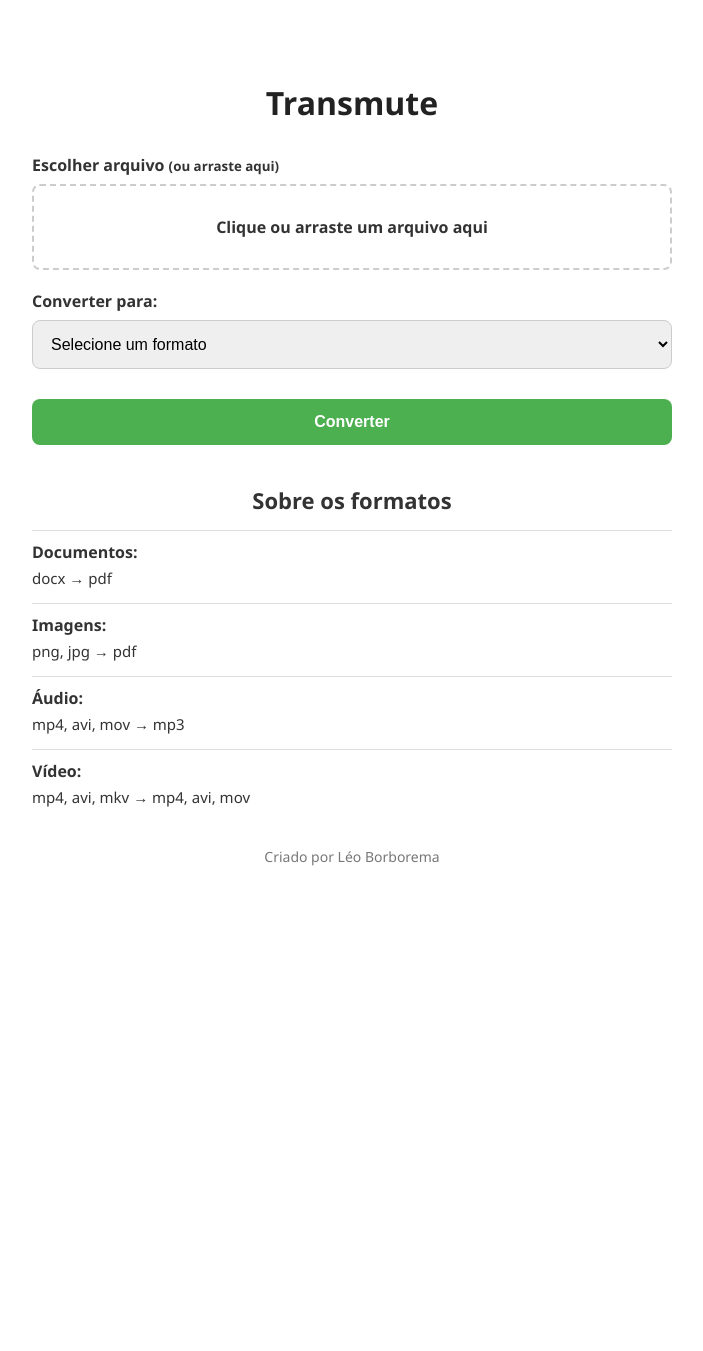
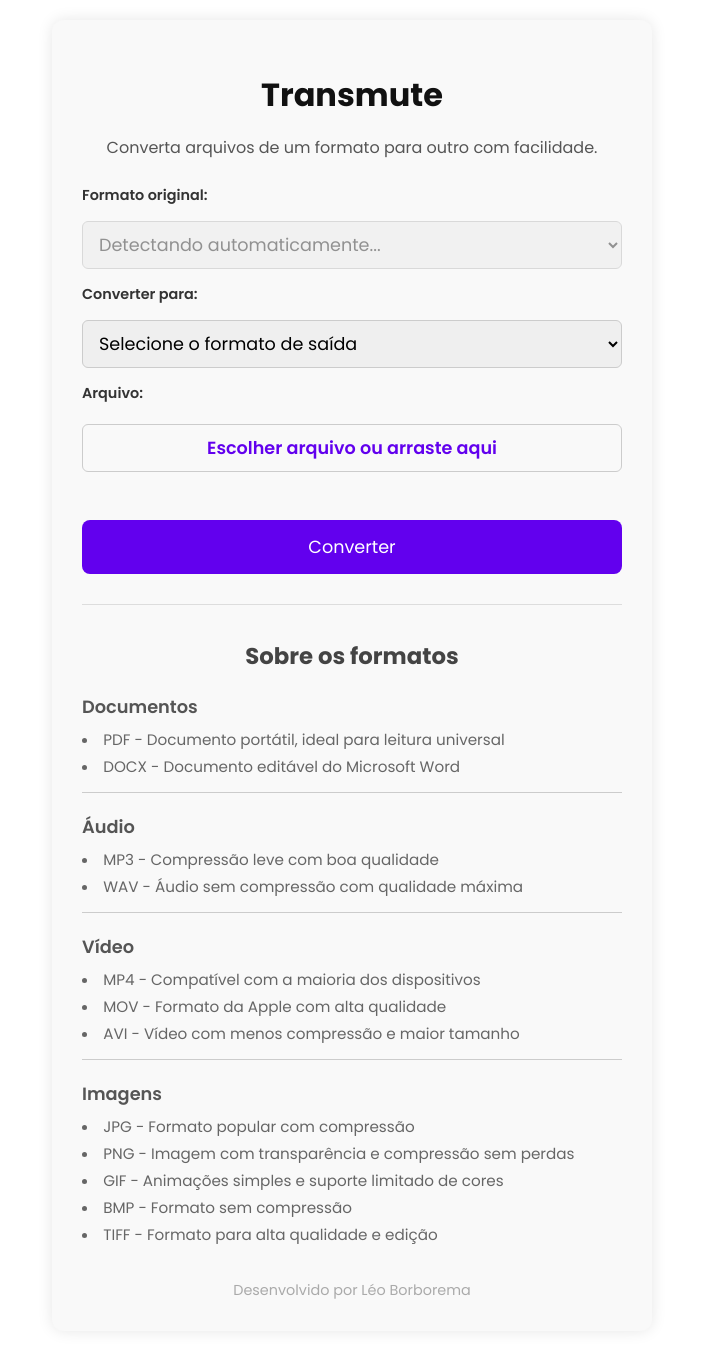
Before and after one commit to LeoBorborema/transmute, a Flask app: page / in a window 1280 px wide. Shown: the whole page, without its empty margins (288-991 px from the left). Before the commit the page ends 866 px from the top, so only its background shows below. Run offline with Flask 3, Linux system fonts and the light colour scheme.

Commit message:
Update index.html

```diff
--- a/templates/index.html
+++ b/templates/index.html
@@ -2,128 +2,182 @@
 <html lang="pt-BR">
 <head>
   <meta charset="UTF-8" />
-  <meta name="viewport" content="width=device-width, initial-scale=1.0"/>
-  <title>Transmute - Conversor de Arquivos</title>
+  <meta name="viewport" content="width=device-width, initial-scale=1" />
+  <title>Transmute - Conversor Online</title>
+  <link href="https://fonts.googleapis.com/css2?family=Poppins:wght@400;600;700&display=swap" rel="stylesheet"/>
   <style>
     body {
-      margin: 0;
-      font-family: "Segoe UI", sans-serif;
-      background: #ffffff;
+      background-color: #fff;
+      color: #222;
+      font-family: 'Poppins', 'Segoe UI', Tahoma, Geneva, Verdana, sans-serif;
+      margin: 0; padding: 0;
+      min-height: 100vh;
+      display: flex; justify-content: center; align-items: center; flex-direction: column;
+      padding: 20px;
+    }
+    .container {
+      max-width: 600px;
+      width: 100%;
+      background-color: #f9f9f9;
+      padding: 30px 30px;
+      border-radius: 12px;
+      box-shadow: 0 0 15px rgba(0,0,0,0.1);
+      text-align: center;
+      margin: auto;
+      box-sizing: border-box;
+    }
+    h1 {
+      margin-bottom: 8px;
+      font-weight: 700;
+      color: #111;
+    }
+    .subtitle {
+      margin-bottom: 25px;
+      font-size: 1rem;
+      color: #555;
+    }
+    form {
+      display: flex;
+      flex-direction: column;
+      gap: 15px;
+      position: relative;
+      z-index: 1;
+    }
+    label {
+      text-align: left;
+      font-weight: 600;
+      font-size: 0.9rem;
       color: #333;
     }
-
-    .container {
-      max-width: 640px;
-      margin: 40px auto;
-      padding: 20px;
-    }
-
-    h1 {
-      text-align: center;
-      margin-bottom: 30px;
-      font-size: 32px;
-      color: #222;
-    }
-
-    .field {
-      margin-bottom: 20px;
-    }
-
-    .field label {
-      display: block;
-      font-weight: 600;
-      margin-bottom: 8px;
-    }
-
-    .file-label {
-      display: flex;
-      justify-content: center;
-      align-items: center;
-      border: 2px dashed #ccc;
-      border-radius: 8px;
-      padding: 30px;
-      text-align: center;
-      cursor: pointer;
-      transition: background 0.2s;
-      font-size: 16px;
-    }
-
-    .file-label:hover {
-      background: #f9f9f9;
-    }
-
     input[type="file"] {
       display: none;
     }
-
-    .field select,
-    #convert-btn {
+    .file-upload-wrapper {
+      display: flex;
+      align-items: center;
+      justify-content: center;
+      margin-top: 5px;
+    }
+    .custom-file-upload {
+      flex: none;
+      display: inline-block;
       width: 100%;
-      padding: 14px;
-      font-size: 16px;
+      min-width: 160px;
+      padding: 10px 20px;
+      border: 1px solid #ccc;
+      border-radius: 6px;
+      color: #6200ee;
+      font-weight: 600;
+      text-align: center;
+      cursor: pointer;
+      transition: background-color 0.25s ease, color 0.25s ease;
+      user-select: none;
+      font-family: 'Poppins', sans-serif;
+      font-size: 1.1rem;
+      box-sizing: border-box;
+      margin: 0 auto;
+    }
+    .custom-file-upload:hover {
+      background-color: #6200ee;
+      color: white;
+      border-color: #6200ee;
+    }
+    #file-name-display {
+      margin-top: 8px;
+      font-size: 1rem;
+      color: #444;
+      max-width: 100%;
+      white-space: nowrap;
+      overflow: hidden;
+      text-overflow: ellipsis;
+      user-select: none;
+      font-family: 'Poppins', sans-serif;
+    }
+    select {
+      width: 100%;
+      padding: 10px 12px;
+      border: 1px solid #ccc;
+      border-radius: 6px;
+      font-size: 1.1rem;
+      font-family: 'Poppins', sans-serif;
+      cursor: pointer;
+      box-sizing: border-box;
+    }
+    select:focus {
+      outline: 2px solid #6200ee;
+      border-color: #6200ee;
+    }
+    select[disabled] {
+      background-color: #eee;
+      cursor: not-allowed;
+      color: #666;
+    }
+    button {
+      background-color: #6200ee;
+      color: white;
+      border: none;
+      padding: 14px 0;
       border-radius: 8px;
-      border: 1px solid #ccc;
+      font-size: 1.1rem;
+      cursor: pointer;
+      transition: background-color 0.25s ease;
+      font-family: 'Poppins', sans-serif;
+      max-width: 100%;
+      width: 100%;
+      margin: 10px auto 0;
+      box-sizing: border-box;
     }
-
-    #convert-btn {
-      background-color: #4CAF50;
-      color: white;
-      font-weight: bold;
-      border: none;
-      margin-top: 10px;
+    button:hover {
+      background-color: #3700b3;
     }
-
-    #convert-btn:hover {
-      background-color: #45a049;
+    .info {
+      margin-top: 30px;
+      font-size: 0.95rem;
+      text-align: left;
+      color: #666;
+      border-top: 1px solid #ddd;
+      padding-top: 15px;
     }
-
-    #file-name {
-      margin-top: 10px;
+    .info h2 {
+      font-weight: 700;
+      margin-bottom: 20px;
+      color: #444;
       text-align: center;
+    }
+    .format-group {
+      margin-bottom: 20px;
+      padding-bottom: 10px;
+      border-bottom: 1px solid #ccc;
+    }
+    .format-group:last-child {
+      border-bottom: none;
+      margin-bottom: 0;
+      padding-bottom: 0;
+    }
+    .format-group h3 {
       font-weight: 600;
-      color: #2a7;
+      margin-bottom: 8px;
+      color: #555;
     }
-
-    .formats {
-      margin-top: 40px;
+    .format-group ul {
+      list-style: inside disc;
+      padding-left: 0;
+      margin: 0;
     }
-
-    .formats h2 {
-      text-align: center;
-      font-size: 22px;
-      margin-bottom: 15px;
+    .format-group ul li {
+      max-width: 100%;
+      padding-bottom: 4px;
+      word-wrap: break-word;
     }
-
-    .formats .group {
-      padding-top: 10px;
-      border-top: 1px solid #ddd;
-      margin-bottom: 15px;
-    }
-
-    .formats .group strong {
-      display: block;
-      margin-bottom: 5px;
-    }
-
-    .formats .group p {
-      margin: 0;
-      font-size: 15px;
-    }
-
-    .footer {
-      text-align: center;
-      font-size: 14px;
-      color: #777;
-      margin-top: 40px;
-    }
-
-    @media (max-width: 600px) {
+    @media (max-width: 480px) {
+      body {
+        padding: 10px 0;
+      }
       .container {
-        padding: 15px;
+        padding: 20px 15px;
       }
-
-      h1 {
-        font-size: 26px;
+      select, .custom-file-upload, button {
+        font-size: 1rem;
       }
     }
   </style>
@@ -131,96 +185,125 @@
 <body>
   <div class="container">
     <h1>Transmute</h1>
-    <form action="/convert" method="post" enctype="multipart/form-data" onsubmit="return validateForm()">
-      <div class="field">
-        <label for="file">Escolher arquivo <small>(ou arraste aqui)</small></label>
-        <label class="file-label" for="file" id="drop-area">
-          <input type="file" id="file" name="file" onchange="showFileName(this)">
-          <span id="file-label-text">Clique ou arraste um arquivo aqui</span>
+    <p class="subtitle">Converta arquivos de um formato para outro com facilidade.</p>
+    <form id="convert-form" method="POST" action="/convert" enctype="multipart/form-data" onsubmit="return validateForm()">
+      <label for="input-format">Formato original:</label>
+      <select id="input-format" name="input-format" disabled>
+        <option value="">Detectando automaticamente...</option>
+      </select>
+
+      <label for="output-format">Converter para:</label>
+      <select id="output-format" name="output-format" required>
+        <option value="">Selecione o formato de saída</option>
+        <option value="pdf">PDF</option>
+        <option value="docx">DOCX</option>
+        <option value="mp3">MP3</option>
+        <option value="wav">WAV</option>
+        <option value="mp4">MP4</option>
+        <option value="mov">MOV</option>
+        <option value="avi">AVI</option>
+        <option value="jpg">JPG</option>
+        <option value="png">PNG</option>
+        <option value="gif">GIF</option>
+        <option value="bmp">BMP</option>
+        <option value="tiff">TIFF</option>
+      </select>
+
+      <label for="file-upload">Arquivo:</label>
+      <div class="file-upload-wrapper">
+        <label for="file-upload" class="custom-file-upload">
+          Escolher arquivo ou arraste aqui
         </label>
-        <div id="file-name"></div>
+        <input type="file" id="file-upload" name="file" accept="*/*" required />
+      </div>
+      <div id="file-name-display"></div>
+
+      <button type="submit">Converter</button>
+    </form>
+
+    <div class="info">
+      <h2>Sobre os formatos</h2>
+
+      <div class="format-group">
+        <h3>Documentos</h3>
+        <ul>
+          <li>PDF - Documento portátil, ideal para leitura universal</li>
+          <li>DOCX - Documento editável do Microsoft Word</li>
+        </ul>
       </div>
 
-      <div class="field">
-        <label for="output-format">Converter para:</label>
-        <select id="output-format" name="output-format" required>
-          <option value="">Selecione um formato</option>
-          <optgroup label="Documentos">
-            <option value="pdf">PDF</option>
-          </optgroup>
-          <optgroup label="Imagens">
-            <option value="jpg">JPG</option>
-            <option value="png">PNG</option>
-          </optgroup>
-          <optgroup label="Áudio">
-            <option value="mp3">MP3</option>
-          </optgroup>
-          <optgroup label="Vídeo">
-            <option value="mp4">MP4</option>
-            <option value="avi">AVI</option>
-            <option value="mov">MOV</option>
-          </optgroup>
-        </select>
+      <div class="format-group">
+        <h3>Áudio</h3>
+        <ul>
+          <li>MP3 - Compressão leve com boa qualidade</li>
+          <li>WAV - Áudio sem compressão com qualidade máxima</li>
+        </ul>
       </div>
 
-      <button type="submit" id="convert-btn">Converter</button>
-    </form>
+      <div class="format-group">
+        <h3>Vídeo</h3>
+        <ul>
+          <li>MP4 - Compatível com a maioria dos dispositivos</li>
+          <li>MOV - Formato da Apple com alta qualidade</li>
+          <li>AVI - Vídeo com menos compressão e maior tamanho</li>
+        </ul>
+      </div>
 
-    <div class="formats">
-      <h2>Sobre os formatos</h2>
-
-      <div class="group">
-        <strong>Documentos:</strong>
-        <p>docx → pdf</p>
-      </div>
-      <div class="group">
-        <strong>Imagens:</strong>
-        <p>png, jpg → pdf</p>
-      </div>
-      <div class="group">
-        <strong>Áudio:</strong>
-        <p>mp4, avi, mov → mp3</p>
-      </div>
-      <div class="group">
-        <strong>Vídeo:</strong>
-        <p>mp4, avi, mkv → mp4, avi, mov</p>
+      <div class="format-group">
+        <h3>Imagens</h3>
+        <ul>
+          <li>JPG - Formato popular com compressão</li>
+          <li>PNG - Imagem com transparência e compressão sem perdas</li>
+          <li>GIF - Animações simples e suporte limitado de cores</li>
+          <li>BMP - Formato sem compressão</li>
+          <li>TIFF - Formato para alta qualidade e edição</li>
+        </ul>
       </div>
     </div>
 
-    <div class="footer">
-      Criado por Léo Borborema
-    </div>
+    <footer style="margin-top: 30px; font-size: 0.9rem; color: #aaa;">
+      Desenvolvido por Léo Borborema
+    </footer>
   </div>
 
   <script>
-    const fileLabel = document.getElementById('drop-area');
-    const fileInput = document.getElementById('file');
-    const fileNameDisplay = document.getElementById('file-name');
+    const fileInput = document.getElementById('file-upload');
+    const fileNameDisplay = document.getElementById('file-name-display');
+    const inputFormatSelect = document.getElementById('input-format');
 
-    fileLabel.addEventListener('click', () => fileInput.click());
-
-    fileLabel.addEventListener('dragover', (e) => {
-      e.preventDefault();
-      fileLabel.style.background = "#e6f7ff";
+    fileInput.addEventListener('change', () => {
+      const file = fileInput.files[0];
+      if (file) {
+        fileNameDisplay.textContent = `Arquivo carregado: ${file.name}`;
+        detectFormat(file.name);
+      } else {
+        fileNameDisplay.textContent = '';
+        inputFormatSelect.innerHTML = '<option value="">Detectando automaticamente...</option>';
+      }
     });
 
-    fileLabel.addEventListener('dragleave', () => {
-      fileLabel.style.background = "";
+    function detectFormat(fileName) {
+      const ext = fileName.split('.').pop().toLowerCase();
+      inputFormatSelect.innerHTML = `<option value="${ext}">${ext.toUpperCase()}</option>`;
+    }
+
+    // Drag & Drop
+    const uploadWrapper = document.querySelector('.custom-file-upload');
+    uploadWrapper.addEventListener('dragover', e => {
+      e.preventDefault();
+      uploadWrapper.style.backgroundColor = '#eee';
+    });
+    uploadWrapper.addEventListener('dragleave', () => {
+      uploadWrapper.style.backgroundColor = '';
+    });
+    uploadWrapper.addEventListener('drop', e => {
+      e.preventDefault();
+      uploadWrapper.style.backgroundColor = '';
+      fileInput.files = e.dataTransfer.files;
+      fileInput.dispatchEvent(new Event('change'));
     });
 
-    fileLabel.addEventListener('drop', (e) => {
-      e.preventDefault();
-      fileInput.files = e.dataTransfer.files;
-      showFileName(fileInput);
-      fileLabel.style.background = "";
-    });
-
-    function showFileName(input) {
-      if (input.files.length > 0) {
-        fileNameDisplay.textContent = "Arquivo: " + input.files[0].name;
-      }
-    }
-
+    // Validação do formulário
     function validateForm() {
       if (!fileInput.files.length) {
         alert("Por favor, envie um arquivo antes de converter.");
```
